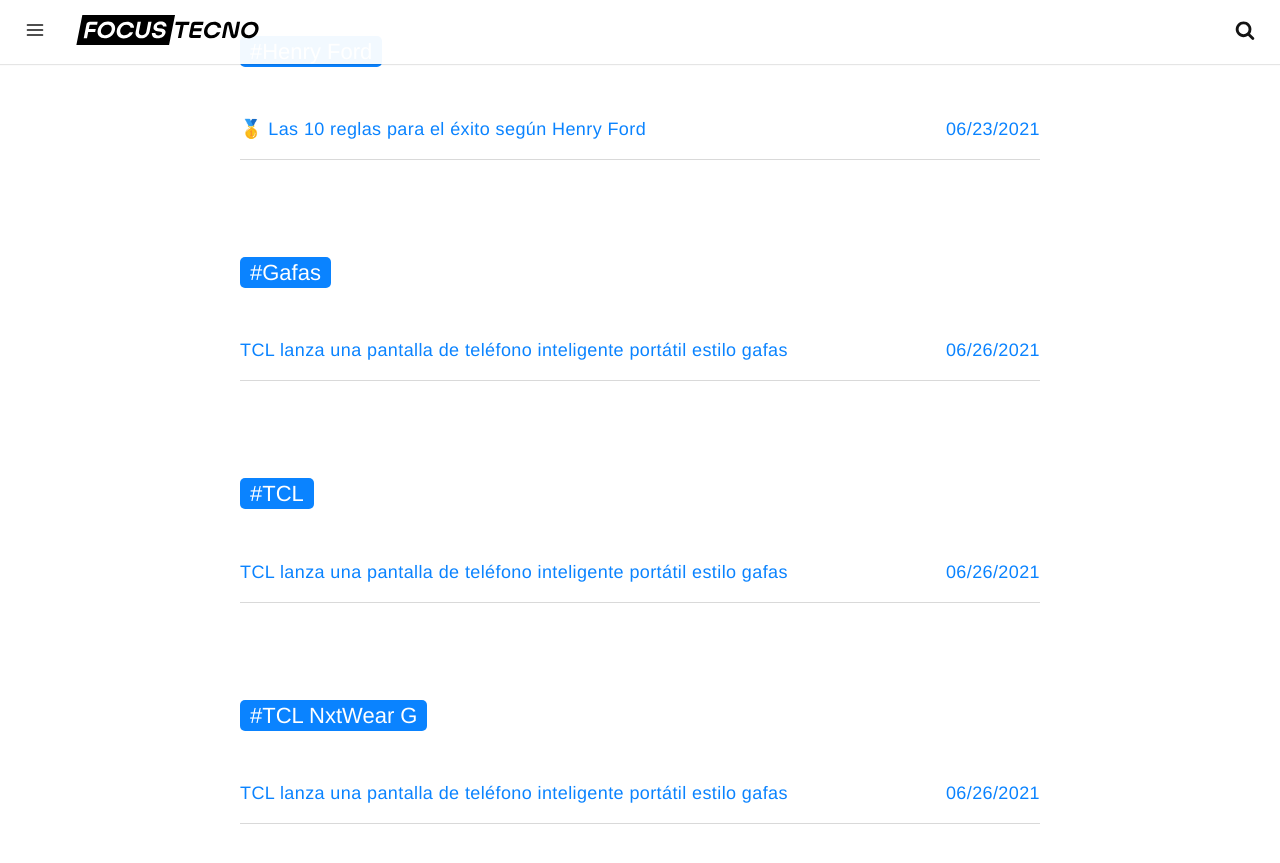
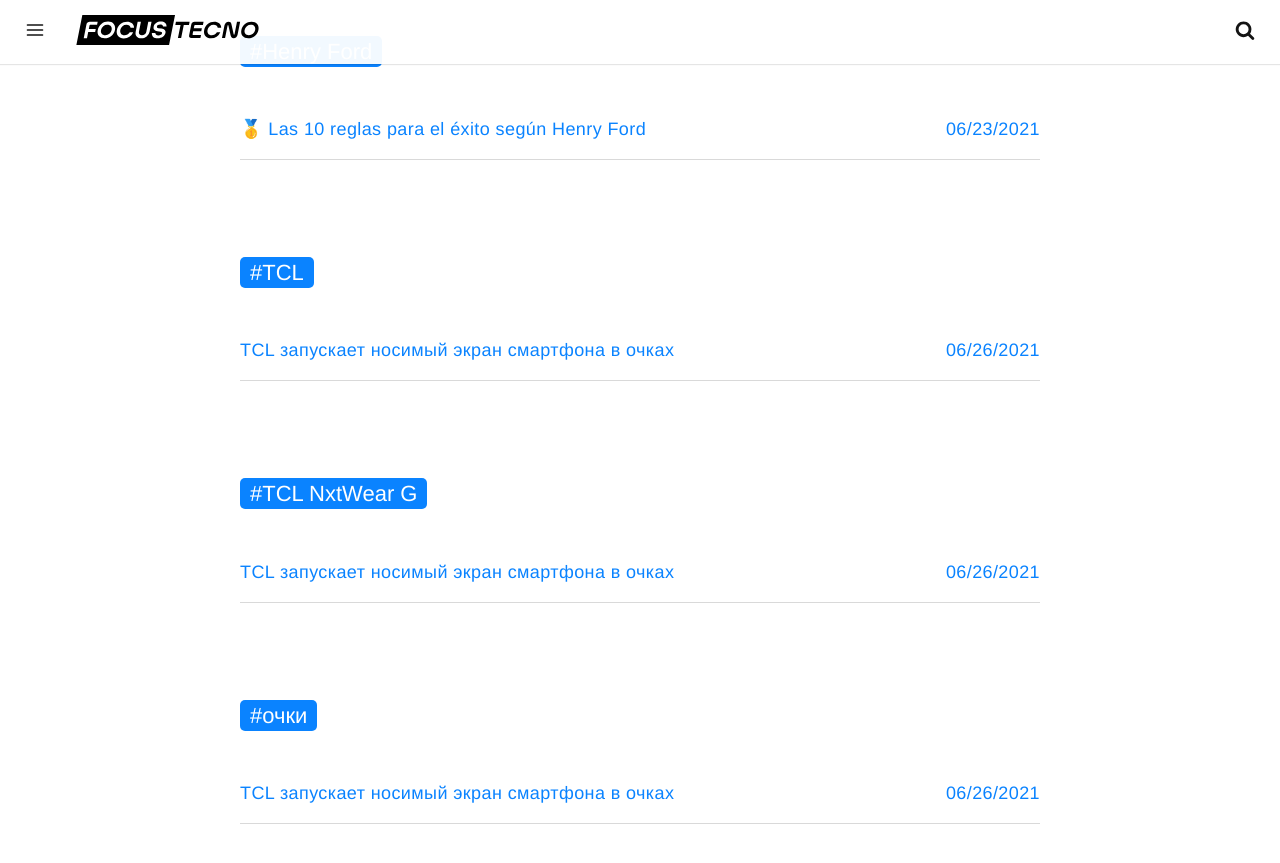
Before and after one commit to Focustecnoua/focusua, a Jekyll site: the page built from tags.html, in a window 1280 px wide and 900 px high, scrolled down 14923 px. Shown: the top 863 px of the window. Built offline with Jekyll 4.4.1, drawn with Linux system fonts in a browser that asks for light colours; some web fonts are replaced; comment, search, counter and statistics services are not loaded; some of the changed lines change nothing that is shown.

Commit message:
Update from Forestry.io Focustecnoua updated _posts/2021-06-26-tcl-lanza-una-pantalla-de-telefono-inteligente-portatil-estilo-gafas.md

```diff
--- a/_posts/2021-06-26-tcl-lanza-una-pantalla-de-telefono-inteligente-portatil-estilo-gafas.md
+++ b/_posts/2021-06-26-tcl-lanza-una-pantalla-de-telefono-inteligente-portatil-estilo-gafas.md
@@ -1,32 +1,32 @@
 ---
-date: 2021-06-26 03:00:00 +0000
+date: 2021-06-26T03:00:00.000+00:00
 layout: post
-title: TCL lanza una pantalla de teléfono inteligente portátil estilo gafas
-subtitle: Así son las TCL NxtWear G, gafas que transforman tu teléfono o tablet en
-  una pantalla de 140 pulgadas
-description: Así son las TCL NxtWear G, gafas que transforman tu teléfono o tablet
-  en una pantalla de 140 pulgadas
+title: TCL запускает носимый экран смартфона в очках
+subtitle: Таковы очки TCL NxtWear G, которые превращают ваш телефон или планшет в
+  140-дюймовый экран.
+description: Таковы очки TCL NxtWear G, которые превращают ваш телефон или планшет
+  в 140-дюймовый экран.
 image: "/uploads/tcl_lanza_una_pantalla_de_telefono_inteligente_portatil_estilo_gafas_kqxyso.webp"
 optimized_image: "/uploads/tcl_lanza_una_pantalla_de_telefono_inteligente_portatil_estilo_gafas_kqxyso-1.webp"
 category: Smartphone
 tags:
-- Gafas
 - TCL
 - TCL NxtWear G
+- 'очки '
 author: FocusTecno
 
 ---
-**TCL** ha anunciado que su pantalla portátil **NxtWear G**, que se demostró por primera ocasión en el CES de este año, ya está lista para salir al mercado. **El dispositivo saldrá a la comercialización en julio** y al inicio va a estar disponible en Australia por casi **$680,** y después aparecerá en otros territorios.
+TCL объявила, что ее портативный дисплей NxtWear G, который был впервые продемонстрирован на выставке CES в этом году, теперь готов к работе. Устройство поступит в продажу в июле и первоначально будет доступно в Австралии по цене почти 680 долларов, а затем появится на других территориях.
 
-**TCL** apunta que **NxtWear G** no es un dispositivo de realidad virtual o aumentada en su configuración actual. La novedad es que actúa como una pantalla externa para un dispositivo móvil o portátil. Está equipado con **2 paneles Micro OLED de 1080p**, que inventan el impacto de ver una pantalla de **140 pulgadas.**
+TCL отмечает, что NxtWear G не является устройством виртуальной или дополненной реальности в его текущей конфигурации. Новинка в том, что он выступает в роли внешнего экрана мобильного или портативного устройства. Он оснащен 2 панелями Micro OLED с разрешением 1080p, которые создают шок от просмотра на 140-дюймовом экране.
 
-Los dispositivos funcionan con teléfonos, tabletas y pcs portátiles que dan la función de conectar pantallas externas por medio de la interfaz **USB-C DisplayPort**. Los anteojos se conectan de manera directa al dispositivo del cliente, mostrando el contenido en la pantalla justo ante sus ojos. Los altavoces estéreo permanecen incluidos en el marco (aunque TCL propone la utilización de auriculares inalámbricos o auriculares). Toda la composición junto con el cable pesa 130 gramos.
+Устройства работают с телефонами, планшетами и ноутбуками, которые обеспечивают функцию подключения внешних дисплеев через интерфейс USB-C DisplayPort. Очки подключаются напрямую к устройству покупателя, отображая контент на экране прямо у него на глазах. Стереодинамики остаются включенными в рамку (хотя TCL предлагает использовать беспроводные наушники или наушники). Вся композиция вместе с кабелем весит 130 грамм.
 
-Las características de estas novedosas **TCL NxtWear G** no quedan allí, son capaces de proyectar contenidos tanto bidimensionales como tridimensionales, de esta forma que vamos a poder emplearlas como si fuesen unas gafas 3D. Además tendremos la posibilidad de colocarles lentes correctoras si las requerimos además de aguantes para la nariz y cristales protectores. Los anteojos ofrecen un ángulo de perspectiva de 47º, de hecho, y una frecuencia de refresco de 60Hz.
+Характеристики этих новых TCL NxtWear G не ограничиваются этим, они способны проецировать как двухмерный, так и трехмерный контент, таким образом, мы сможем использовать их, как если бы они были 3D-очками. У нас также будет возможность установить корректирующие линзы, если они нам понадобятся, в дополнение к носовым упорам и защитным очкам. Фактически, очки предлагают угол обзора 47º и частоту обновления 60 Гц.
 
 ![](/uploads/tcl_lanza_una_pantalla_de_telefono_inteligente_portatil_estilo_gafasa_a6sip5.webp)
 
-## Modelos de teléfono compatibles con las TCL NxtWear G
+## Модели телефонов, совместимые с TCL NxtWear G
 
 ### Huawei
 
```
